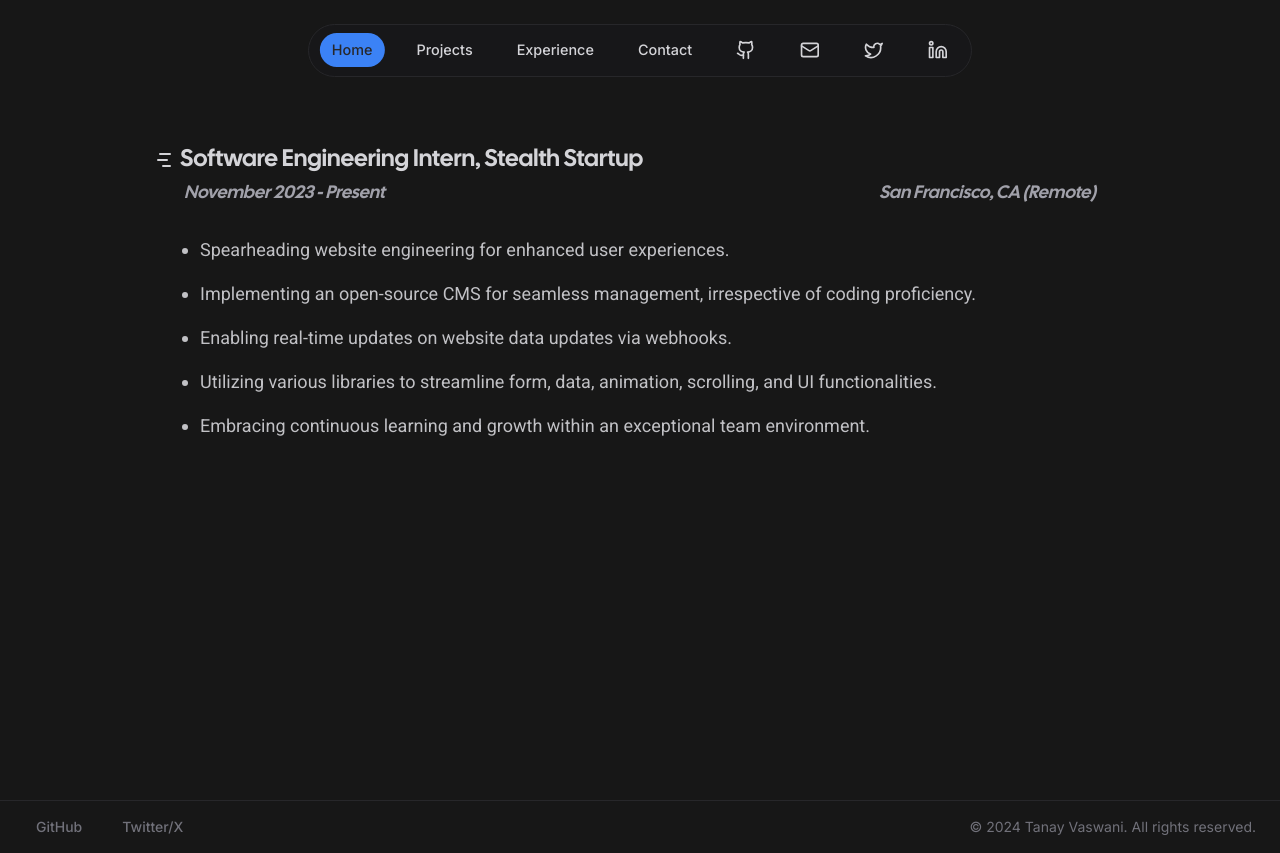
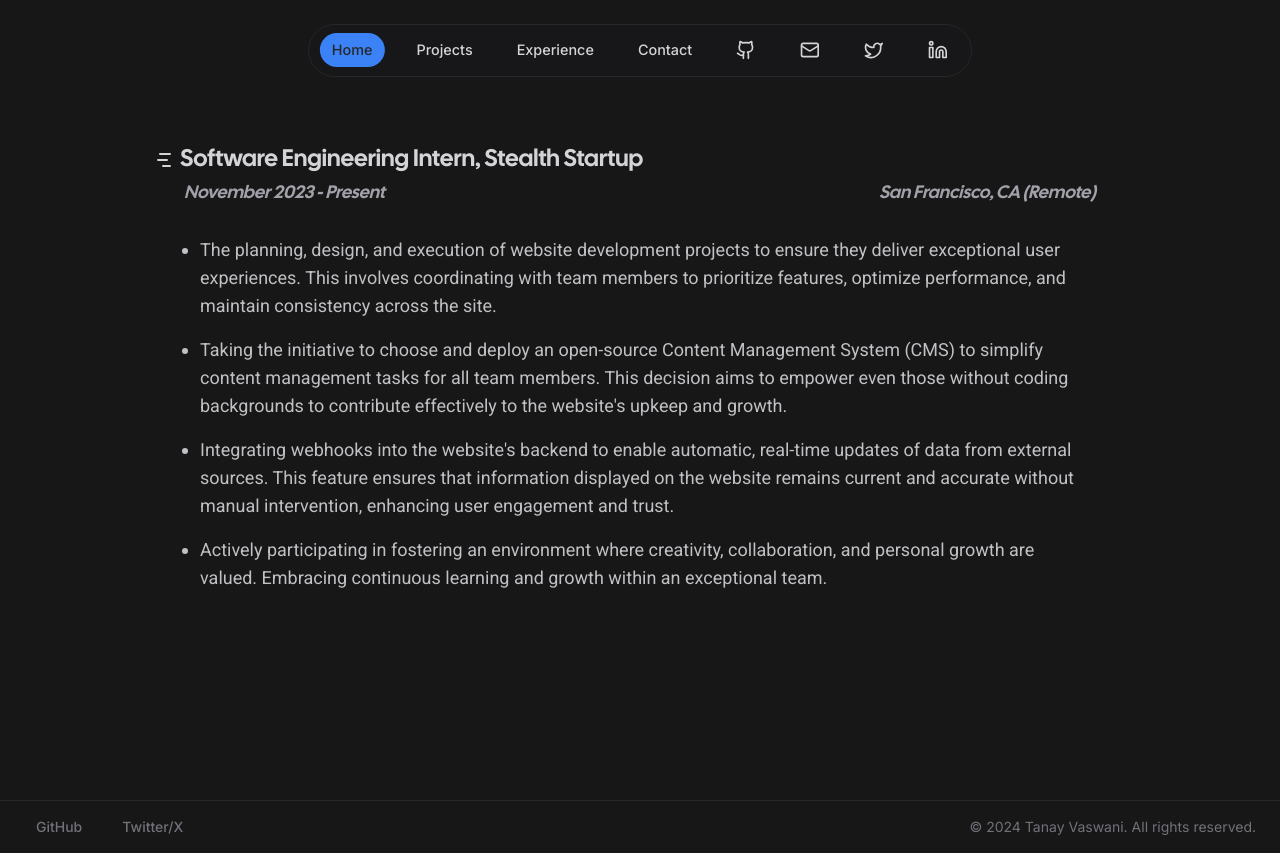
Before and after one commit to tanayvaswani/tanayvaswani-portfolio, a Next.js app: page /experience in a window 1280 px wide. Built offline with nearby package versions, Linux system fonts and the light colour scheme.

Commit message:
feat: exp section

```diff
--- a/components/experience/experience-content.ts
+++ b/components/experience/experience-content.ts
@@ -13,11 +13,10 @@ export const experienceContent = [
     duration: "November 2023 - Present",
     location: "San Francisco, CA (Remote)",
     description: [
-      "Spearheading website engineering for enhanced user experiences.",
-      "Implementing an open-source CMS for seamless management, irrespective of coding proficiency.",
-      "Enabling real-time updates on website data updates via webhooks.",
-      "Utilizing various libraries to streamline form, data, animation, scrolling, and UI functionalities.",
-      "Embracing continuous learning and growth within an exceptional team environment.",
+      "The planning, design, and execution of website development projects to ensure they deliver exceptional user experiences. This involves coordinating with team members to prioritize features, optimize performance, and maintain consistency across the site.",
+      "Taking the initiative to choose and deploy an open-source Content Management System (CMS) to simplify content management tasks for all team members. This decision aims to empower even those without coding backgrounds to contribute effectively to the website's upkeep and growth.",
+      "Integrating webhooks into the website's backend to enable automatic, real-time updates of data from external sources. This feature ensures that information displayed on the website remains current and accurate without manual intervention, enhancing user engagement and trust.",
+      "Actively participating in fostering an environment where creativity, collaboration, and personal growth are valued. Embracing continuous learning and growth within an exceptional team.",
     ],
   },
 ];
```
